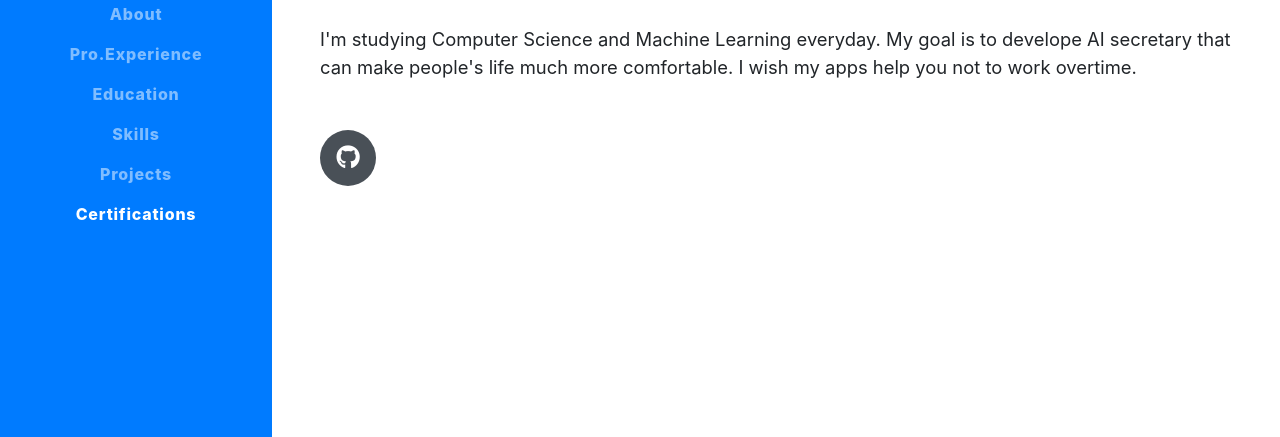
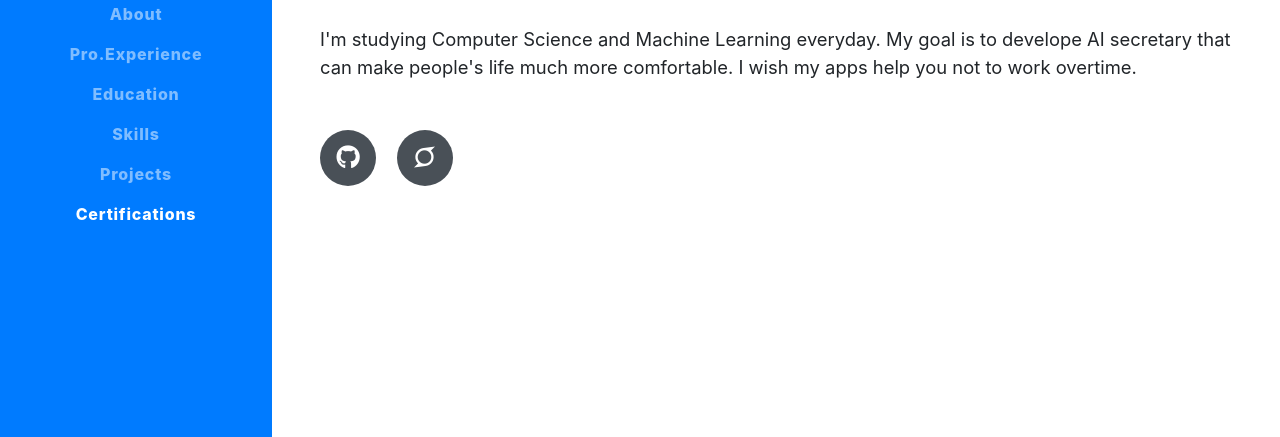
Before and after one commit to jarvis08/jarvis08.github.io, a website with bundled scripts: page index.html in a window 1280 px wide. Shown: the part 360-797 px from the top of the page. Built offline with nearby package versions, Linux system fonts and the light colour scheme; a web font is replaced by a local one.

Commit message:
add TIL icon

```diff
--- a/index.html
+++ b/index.html
@@ -76,6 +76,9 @@
           </a> -->
           <a href="https://github.com/jarvis08/">
             <i class="fab fa-github"></i>
+          </a>
+          <a href="https://github.com/jarvis08/TIL">
+            <i class="fab fa-superpowers"></i>
           </a>
           <!-- <a href="#">
             <i class="fab fa-twitter"></i>
```
